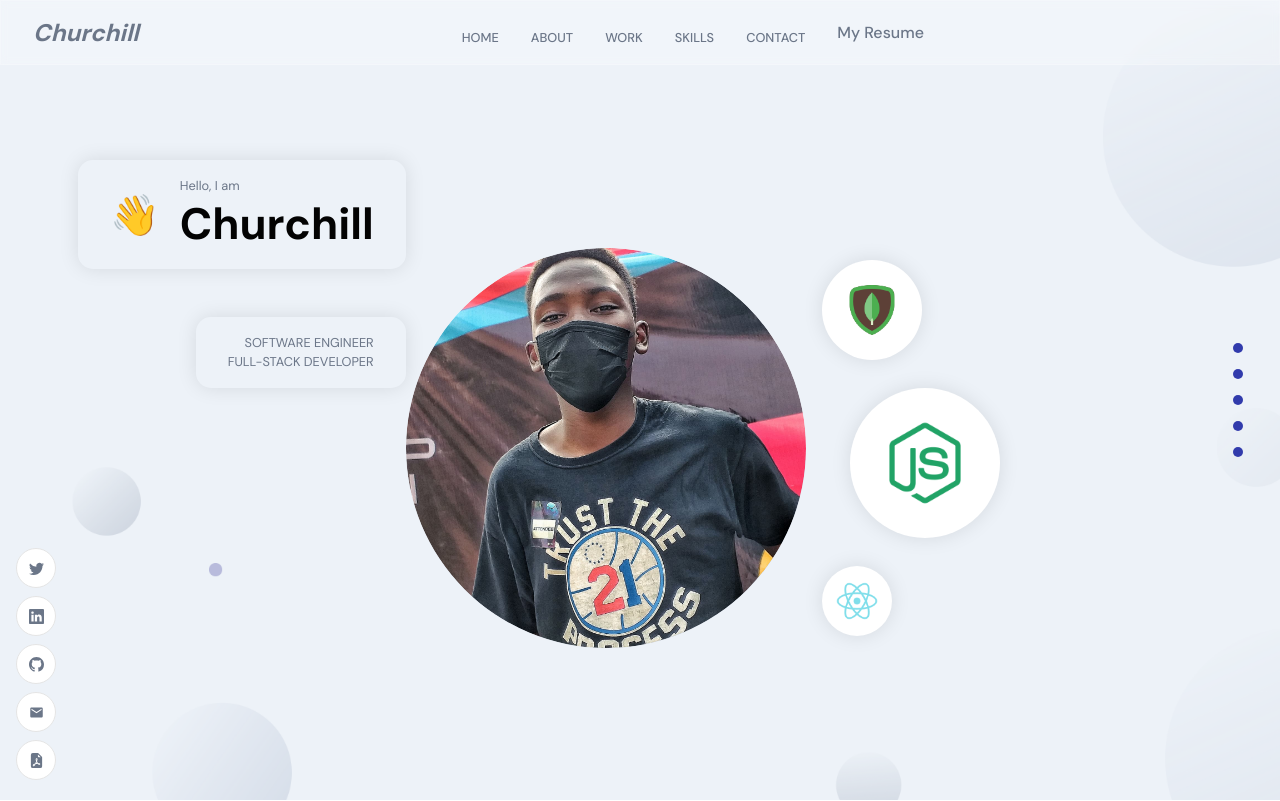
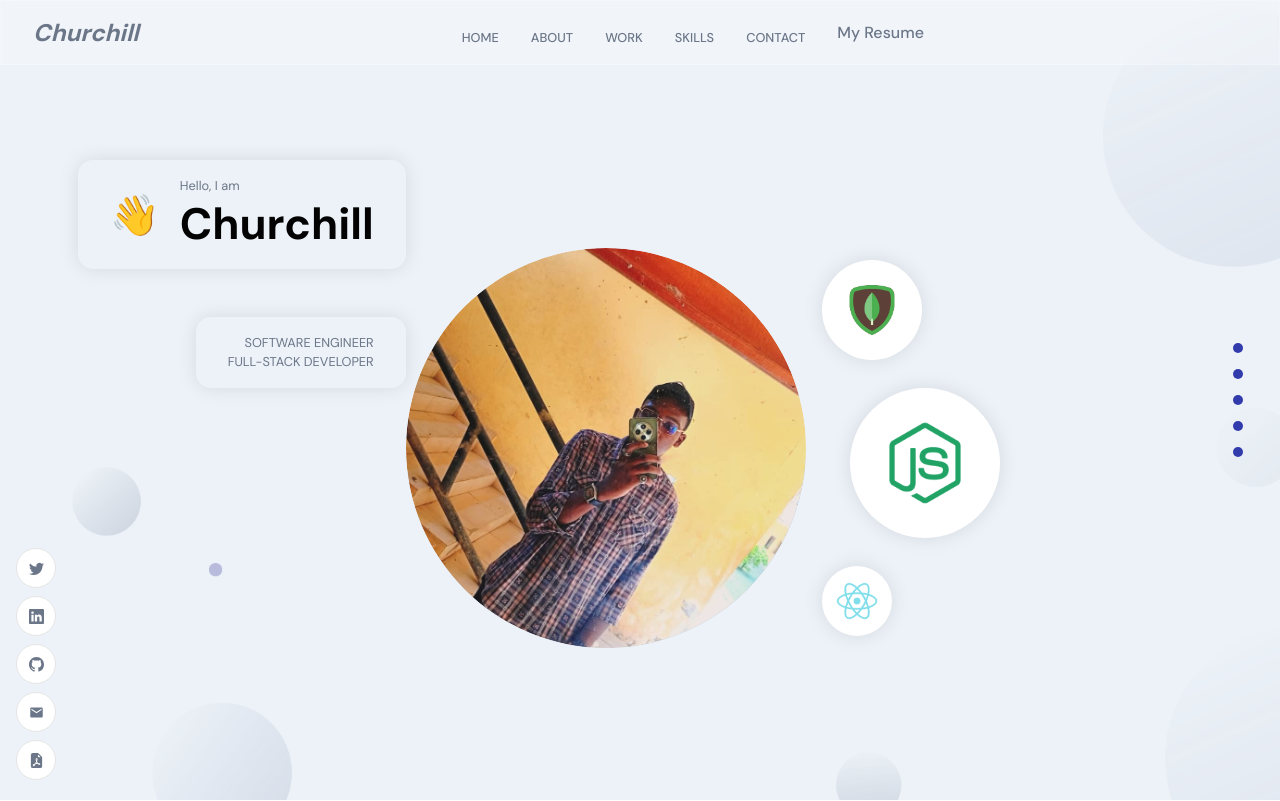
Before and after one commit to Chu-rill/Portfolio-v2, a React (Vite) app: page / in a window 1280 px wide. Shown: the top 801 px of the page. Built offline with nearby package versions, Linux system fonts and the light colour scheme.

Commit message:
changed profile pic

```diff
--- a/src/constants/images.js
+++ b/src/constants/images.js
@@ -28,6 +28,7 @@ import about03 from "../assets/about03.png";
 import about04 from "../assets/about04.png";
 
 import profile from "../assets/profile.jpg";
+import profile2 from "../assets/profile2.jpeg";
 import circle from "../assets/circle.svg";
 // import logo from '../assets/logo.png';
 // import logo1 from '../assets/logo1.png'
@@ -73,6 +74,7 @@ export default {
   about03,
   about04,
   profile,
+  profile2,
   circle,
   // logo,
   // logo1,
--- a/src/container/Header/Header.jsx
+++ b/src/container/Header/Header.jsx
@@ -42,7 +42,7 @@ const Header = forwardRef(function Header(props, ref) {
           transition={{ duration: 0.5, delayChildren: 0.5 }}
           className="app__header-img"
         >
-          <img src={images.profile} alt="profile_bg" />
+          <img src={images.profile2} alt="profile_bg" />
           <motion.img
             whileInView={{ scale: [0, 1] }}
             transition={{ duration: 1, ease: "easeInOut" }}
```
Also changed, not shown: src/assets/profile.png (deleted), src/assets/profile2.jpeg (added).
